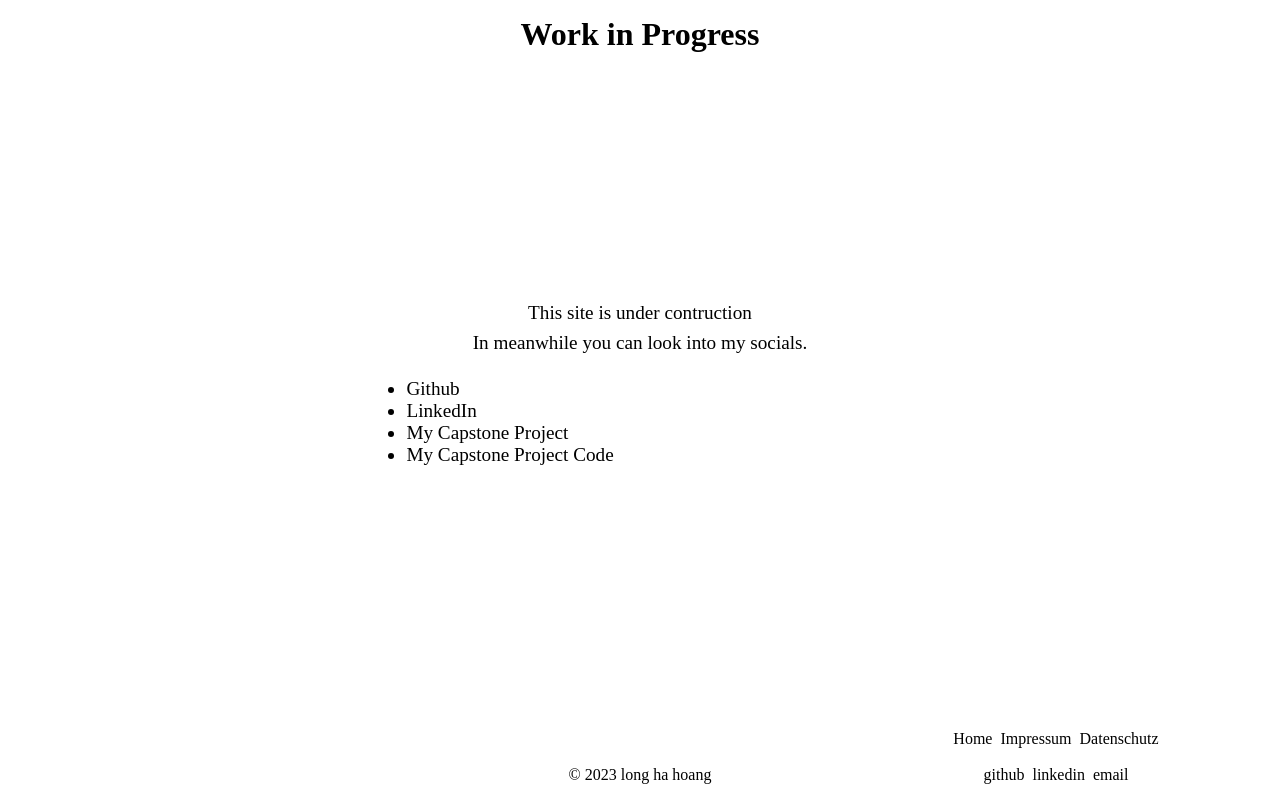
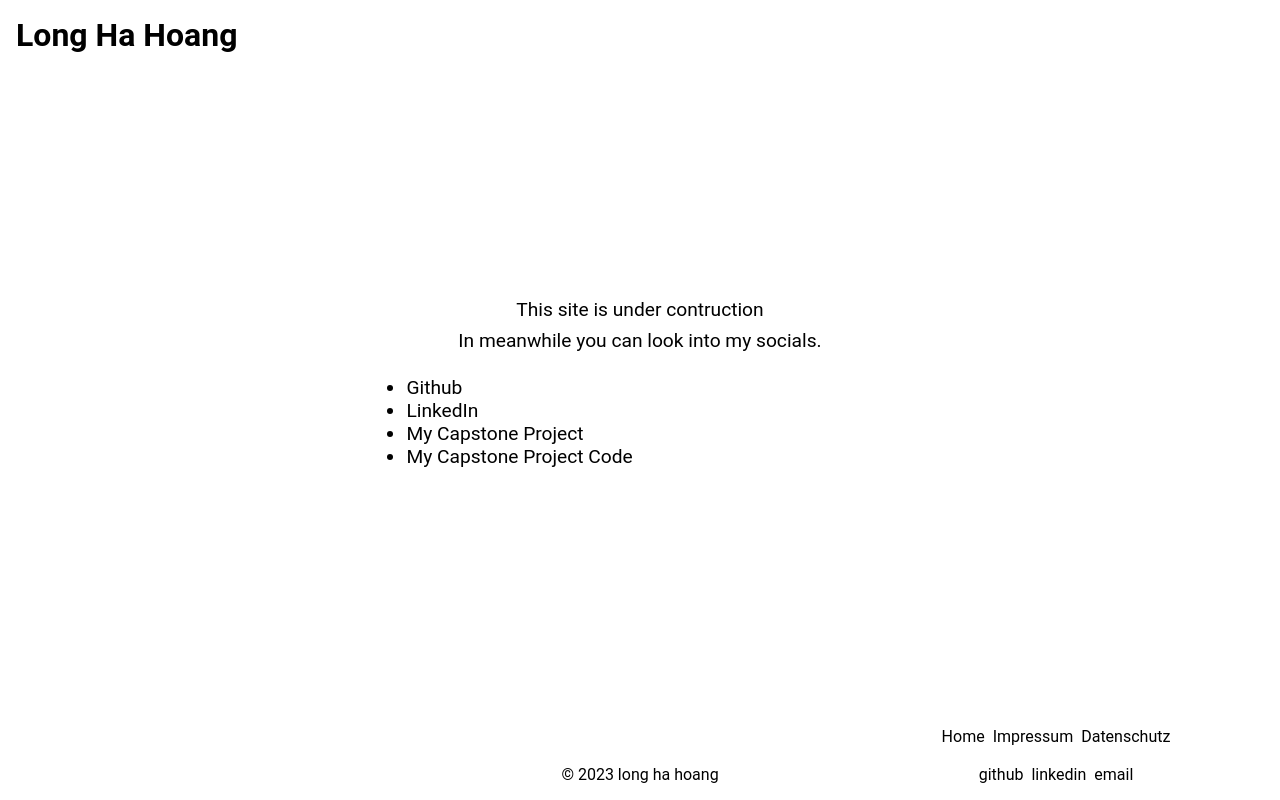
Before and after one commit to Long-HaHoang/website-shenlong, a Next.js app: page / in a window 1280 px wide. Built offline with nearby package versions, Linux system fonts and the light colour scheme.

Commit message:
fix: header styles

```diff
--- a/src/pages/components/Footer.js
+++ b/src/pages/components/Footer.js
@@ -10,9 +10,17 @@ export default function Footer() {
         <Link href={"/data-privacy"}>Datenschutz</Link>
       </PageLinks>
       <ContactLinks>
-        <li>github</li>
-        <li>linkedin</li>
-        <li>email</li>
+        <li>
+          <Link href={"https://github.com/Long-HaHoang"}>github</Link>
+        </li>
+        <li>
+          <Link href={"https://www.linkedin.com/in/long-ha-hoang-213018260/"}>
+            linkedin
+          </Link>
+        </li>
+        <li>
+          <Link href={"mailto://long@shenlong.de"}>email</Link>
+        </li>
       </ContactLinks>
       <Copyright>
         &copy; 2023{" "}
--- a/src/pages/components/Layout.js
+++ b/src/pages/components/Layout.js
@@ -12,9 +12,11 @@ export default function Layout({ children }) {
         <meta name="author" content="Long Ha Hoang" />
         <link rel="icon" href="/favicon.ico" />
       </Head>
-      <header>
-        <h1>Work in Progress</h1>
-      </header>
+      <HomeHeader>
+        <h1>
+          Long <span>Ha Hoang</span>
+        </h1>
+      </HomeHeader>
       <main>{children}</main>
       <Footer />
     </AppContainer>
@@ -32,3 +34,14 @@ const AppContainer = styled.div`
     flex: 1;
   }
 `;
+
+const HomeHeader = styled.header`
+  h1 {
+    width: 100%;
+    text-align: left;
+
+    @media (max-width: 991px) {
+      text-align: center;
+    }
+  }
+`;
--- a/src/styles.js
+++ b/src/styles.js
@@ -29,6 +29,9 @@ const globalStyle = css`
 
   body {
     height: 100%;
+    font-family: Roboto, system-ui, -apple-system, BlinkMacSystemFont,
+      "Segoe UI", Oxygen, Ubuntu, Cantarell, "Open Sans", "Helvetica Neue",
+      sans-serif;
     color: rgb(var(--foreground-rgb));
     background: rgb(var(--background-rgb));
   }
```
